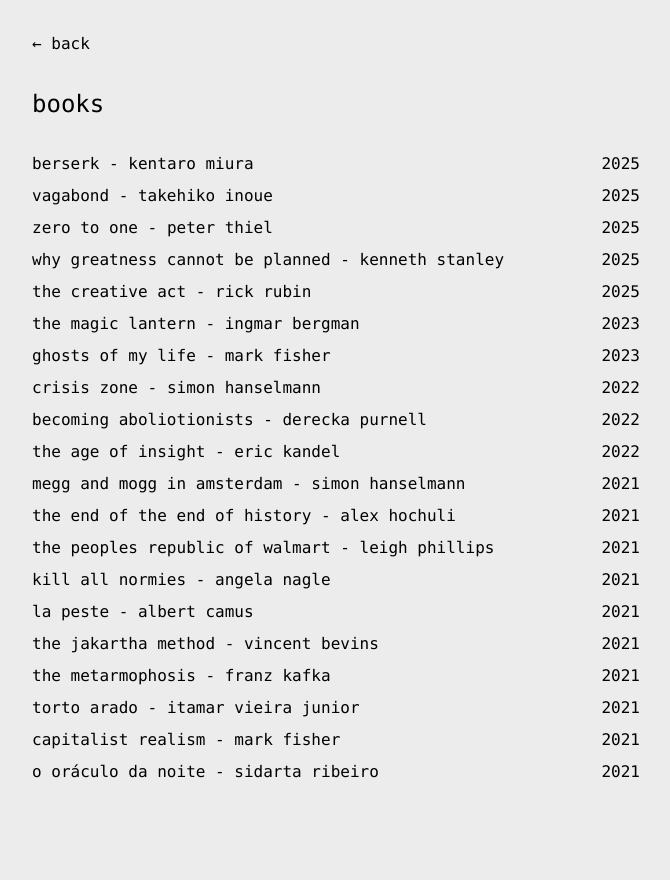
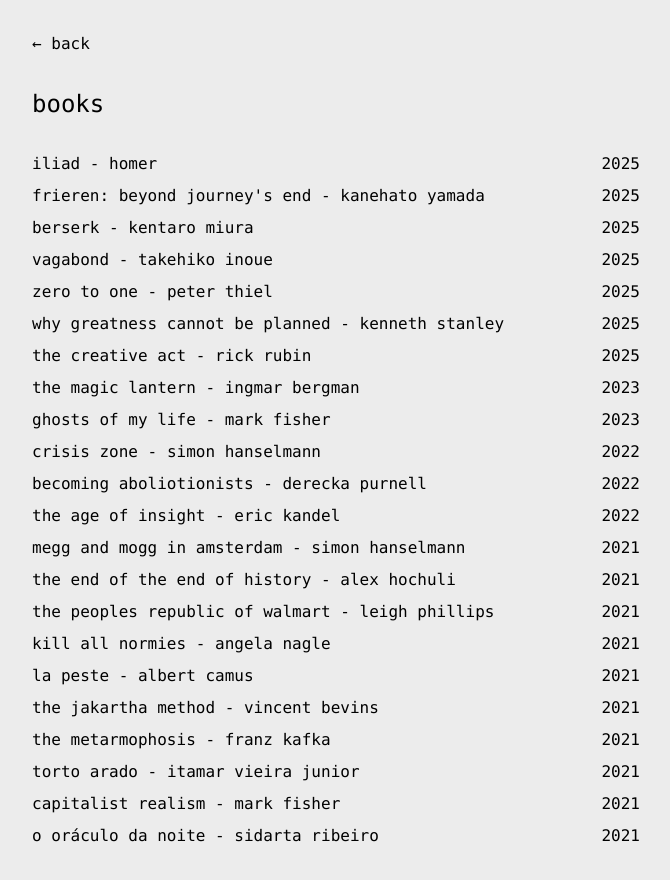
Before and after one commit to joaohnp/personal-page, a Next.js app: page /books in a window 1280 px wide. Shown: the whole page, without its empty margins (304-974 px from the left). Before the commit the page ends 816 px from the top, so only its background shows below. Built offline with nearby package versions, Linux system fonts and the light colour scheme.

Commit message:
adding recently read books

```diff
--- a/app/books/page.tsx
+++ b/app/books/page.tsx
@@ -2,6 +2,8 @@ import Link from "next/link"
 
 export default function Books() {
   const books = [
+    { title: "iliad", author: "homer", year: "2025" },
+    { title: "frieren: beyond journey's end", author: "kanehato yamada", year: "2025" },
     { title: "berserk", author: "kentaro miura", year: "2025" },
     { title: "vagabond", author: "takehiko inoue", year: "2025" },
     { title: "zero to one", author: "peter thiel", year: "2025" },
```
